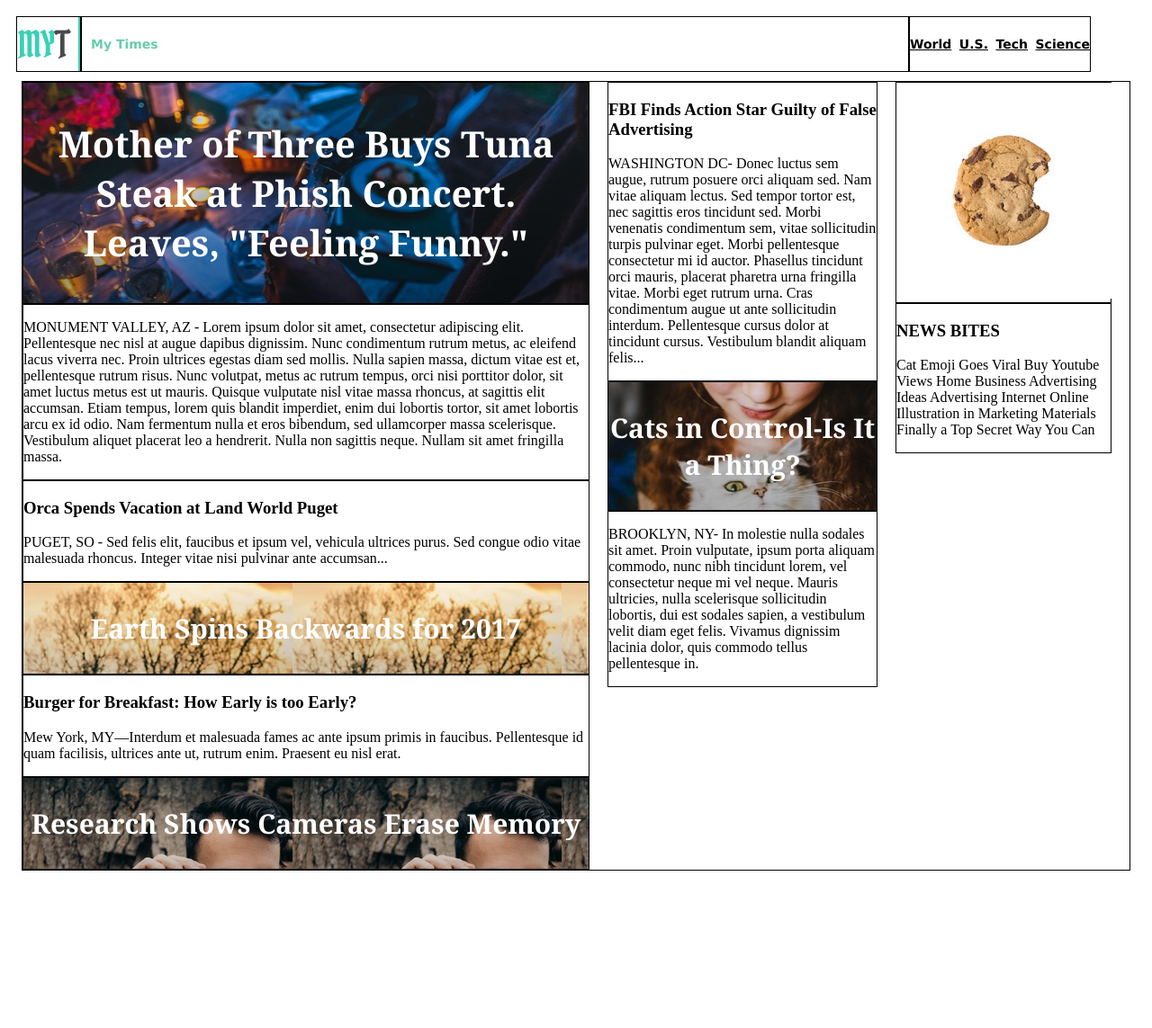
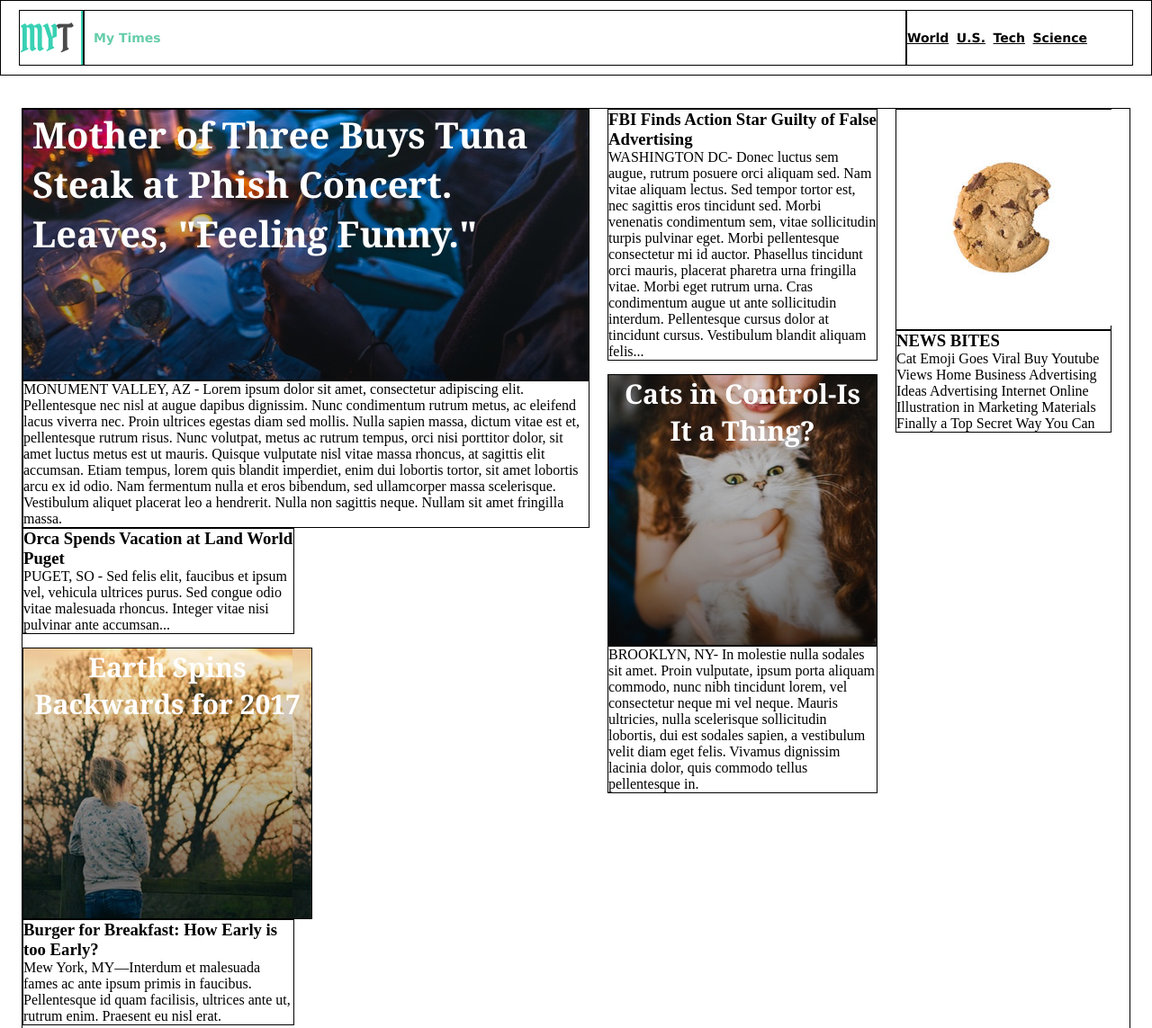
Before and after one commit to michnich02/MyTimes, a plain HTML site: page index.html in a window 1280 px wide. Shown: the top 1143 px of the page at 90% size. Before the commit the page ends 976 px from the top, so only its background shows below. Drawn offline with Linux system fonts and the light colour scheme.

Commit message:
Finished step 4

```diff
--- a/index.html
+++ b/index.html
@@ -52,22 +52,22 @@
               Vestibulum aliquet placerat leo a hendrerit. Nulla non sagittis
               neque. Nullam sit amet fringilla massa.</p>
           </div>
-          <div class="orca">
+          <div class="orca sub">
             <h1>Orca Spends Vacation at Land World Puget</h1>
             <p>PUGET, SO - Sed felis elit, faucibus et ipsum vel, vehicula
               ultrices purus. Sed congue odio vitae malesuada rhoncus. Integer
               vitae nisi pulvinar ante accumsan...</p>
           </div>
-          <div class="earth phototext">
+          <div class="earth phototext sub">
             <p>Earth Spins Backwards for 2017</p>
           </div>
-          <div class="burger">
+          <div class="burger sub">
             <h1>Burger for Breakfast: How Early is too Early?</h1>
             <p>Mew York, MY—Interdum et malesuada fames ac ante ipsum primis in
               faucibus. Pellentesque id quam facilisis, ultrices ante ut, rutrum
               enim. Praesent eu nisl erat.</p>
           </div>
-          <div class="research phototext">
+          <div class="research phototext sub">
             <p>Research Shows Cameras Erase Memory</p>
           </div>
         </section>
--- a/resources/style.css
+++ b/resources/style.css
@@ -1,10 +1,28 @@
+* {
+  margin: 0;
+  padding: 0;
+}
+
 header {
   display: flex;
   font-family: Verdana;
   font-size: 14px;
   font-weight: bold;
   color: MediumAquamarine;
-  padding: 10px;
+  position: fixed;
+  width: 100%;
+  z-index: 10;
+  background-color: white;
+  padding: 10px 20px;
+  box-sizing: border-box;
+  border: 1px solid black;
+  margin-bottom: 10px;
+}
+
+hr {
+  border: 10px solid red;
+  position: fixed;
+  width: 100%;
 }
 
 nav {
@@ -27,9 +45,6 @@ nav ul {
   justify-content: space-between;
 }
 
-li {
-}
-
 div {
   border: 1px solid black;
 }
@@ -50,13 +65,14 @@ div {
   display: flex;
   justify-content: flex-end;
   align-items: center;
-  margin-right: 50px;
+  padding-right: 50px;
 }
 
 .maincontent {
   display: flex;
   justify-content: center;
-
+  position: relative;
+  top: 120px;
 }
 
 .main {
@@ -83,10 +99,6 @@ div {
   flex-direction: column;
 }
 
-.concert {
-  background-image: url("./images/img-story-main.png");
-}
-
 .phototext {
   font-family: Georgia;
   font-weight: bold;
@@ -95,20 +107,42 @@ div {
   display: flex;
   justify-content: center;
   text-align: center;
+  padding: 0px 10px;
+  margin-top: 15px;
+}
+
+.concert {
+  background-image: url("./images/img-story-main.png");
+  height: 300px;
+  margin-top: 0px;
 }
 
 .concert p {
   font-size: 40px;
+  text-align: left;
 }
 
 .earth {
   background-image: url("./images/img-story-2.png");
+  height: 300px;
+  width: 300px;
 }
 
 .research {
   background-image: url("./images/img-story-3.png");
+  height: 300px;
+  width: 300px;
+}
+
+.orca {
+  width: 300px;
+}
+
+.burger {
+  width: 300px;
 }
 
 .cats {
   background-image: url("./images/img-story-1.png");
+  height: 300px;
 }
```
